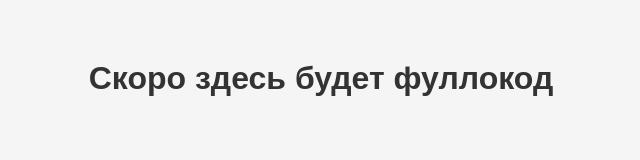
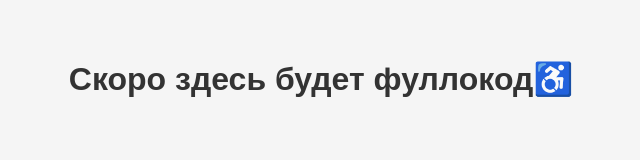
Before and after one commit to denchik772006-web/vsem-full, a plain HTML site: page index.html in a window 1280 px wide. Shown: the whole page, without its empty margins (319-959 px from the left). Drawn offline with Linux system fonts and the light colour scheme.

Commit message:
Update index.html

```diff
--- a/index.html
+++ b/index.html
@@ -33,7 +33,7 @@
     <link rel="icon" href="favicon.png" type="image/png">
   </head>
   <body>
-    <h1>Скоро здесь будет фуллокод</h1>
-    <!--<p><a href="files/Фуллокод-1.txt">Фуллокод-1</a></p>-->
+    <h1>Скоро здесь будет фуллокод♿️</h1>
+    <!--<p><a href="files/Фуллокод-1.txt">Фуллокод-1💪🏿</a></p>-->
   </body>
 </html>
```
